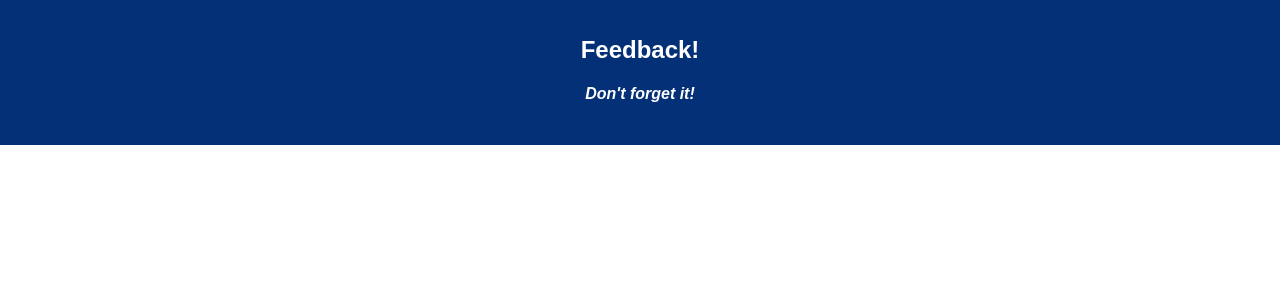
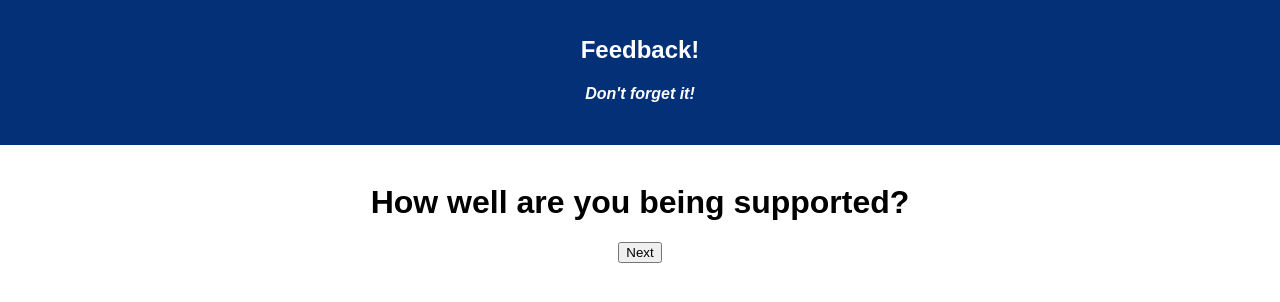
Before and after one commit to sduale01/Feedback-Survey, a React (Create React App) app: page /#/thirdpage in a window 1280 px wide. Before the commit this address led to /#/. Shown: the top 302 px of the page. Built offline with nearby package versions, Linux system fonts and the light colour scheme.

Commit message:
Add page routes and next buttons

```diff
--- a/package.json
+++ b/package.json
@@ -8,6 +8,7 @@
     "pg": "^7.4.1",
     "react": "^16.4.1",
     "react-dom": "^16.4.1",
+    "react-router-dom": "^4.3.1",
     "react-scripts": "^2.1.3"
   },
   "devDependencies": {
--- a/src/components/App/App.js
+++ b/src/components/App/App.js
@@ -1,6 +1,11 @@
 import React, { Component } from 'react';
 import axios from 'axios';
 import './App.css';
+import {HashRouter as Router, Route} from 'react-router-dom';
+import Feelings from '../Feelings/Feelings.js';
+import Understanding from '../Understanding/Understanding.js';
+import ThirdPage from '../ThirdPage/ThirdPage.js';
+import FourthPage from '../FourthPage/FourthPage.js';
 
 class App extends Component {
   render() {
@@ -11,6 +16,14 @@ class App extends Component {
           <h4><i>Don't forget it!</i></h4>
         </header>
         <br/>
+        <Router>
+          <div>
+            <Route exact path="/" component={Feelings} />
+            <Route exact path="/understanding" component={Understanding} />
+            <Route exact path="/thirdpage" component={ThirdPage} />
+            <Route exact path="/fourthpage" component={FourthPage} />
+          </div>
+        </Router>
       </div>
     );
   }
--- /dev/null
+++ b/src/components/Feelings/Feelings.js
@@ -0,0 +1,19 @@
+import React, {Component} from 'react';
+
+class Feelings extends Component {
+    // runs when next button is clicked.
+    handleNextButton = () => {
+        console.log('next btn clicked');
+        this.props.history.push('/understanding')
+    }
+    render() {
+        return (
+            <div>
+                <h1>How are you feeling today?</h1>
+                <button onClick={this.handleNextButton}>Next</button>
+            </div>
+        );
+    }
+}
+
+export default Feelings;
--- /dev/null
+++ b/src/components/FourthPage/FourthPage.js
@@ -0,0 +1,19 @@
+import React, {Component} from 'react';
+
+class FourthPage extends Component {
+    // runs when next button is clicked.
+    handleNextButton = () => {
+        console.log('next btn clicked');
+        this.props.history.push('/')
+    }
+    render() {
+        return (
+            <div>
+                <h1>Any comments you want to leave?</h1>
+                <button onClick={this.handleNextButton}>Next</button>
+            </div>
+        );
+    }
+}
+
+export default FourthPage;
--- /dev/null
+++ b/src/components/ThirdPage/ThirdPage.js
@@ -0,0 +1,19 @@
+import React, {Component} from 'react';
+
+class ThirdPage extends Component {
+    // runs when next button is clicked.
+    handleNextButton = () => {
+        console.log('next btn clicked');
+        this.props.history.push('/fourthpage')
+    }
+    render() {
+        return (
+            <div>
+                <h1>How well are you being supported?</h1>
+                <button onClick={this.handleNextButton}>Next</button>
+            </div>
+        );
+    }
+}
+
+export default ThirdPage;
--- /dev/null
+++ b/src/components/Understanding/Understanding.js
@@ -0,0 +1,20 @@
+import React, {Component} from 'react';
+
+class Understanding extends Component {
+    // runs when next button is clicked.
+    handleNextButton = () => {
+        console.log('next btn clicked');
+        this.props.history.push('/thirdpage')
+    }
+
+    render() {
+        return (
+            <div>
+                <h1>How well are you understanding the content?</h1>
+                <button onClick={this.handleNextButton}>Next</button>
+            </div>
+        );
+    }
+}
+
+export default Understanding;
```
Also changed, not shown: 1 other file (tests, documents, lock files or other folders).
